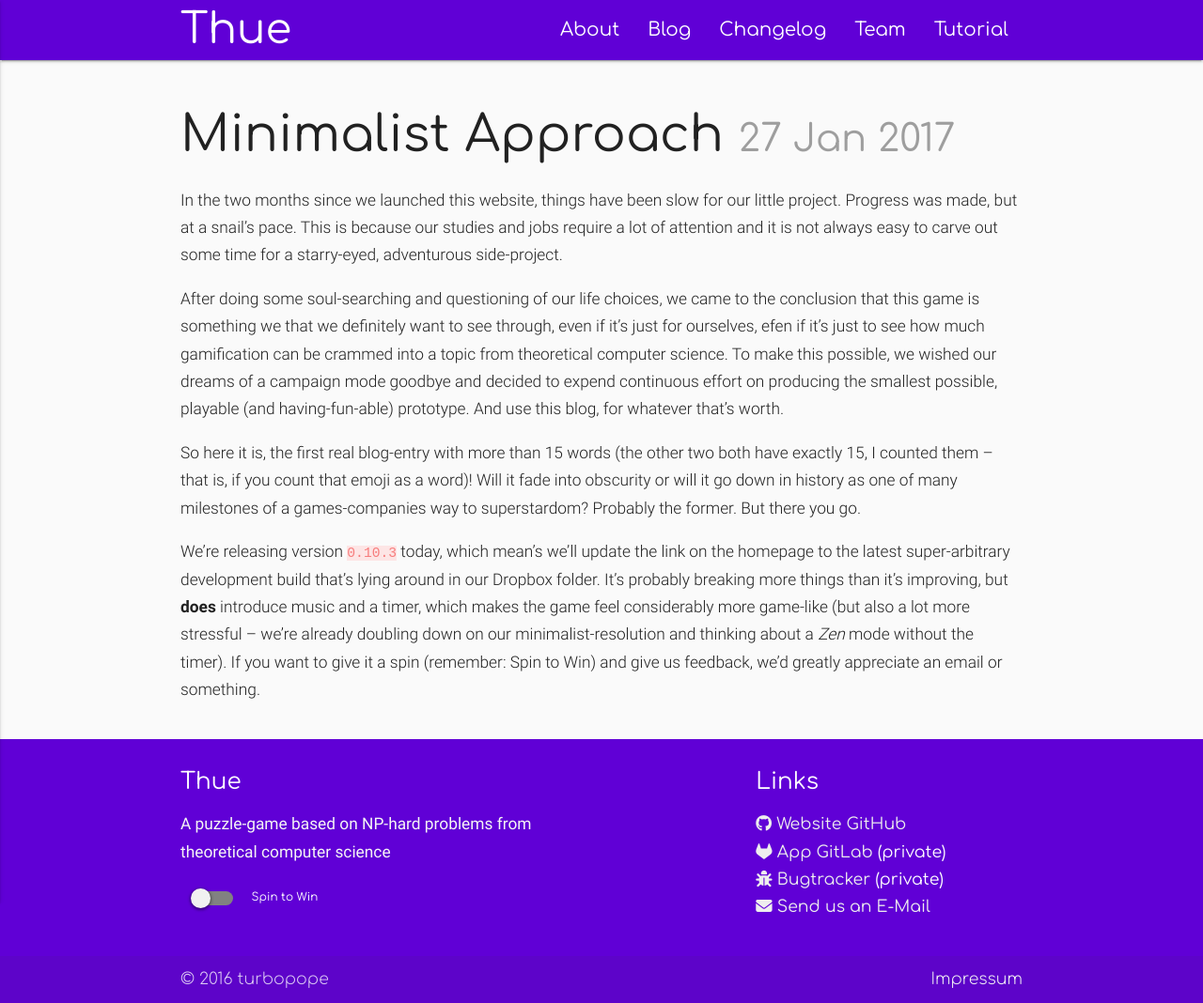
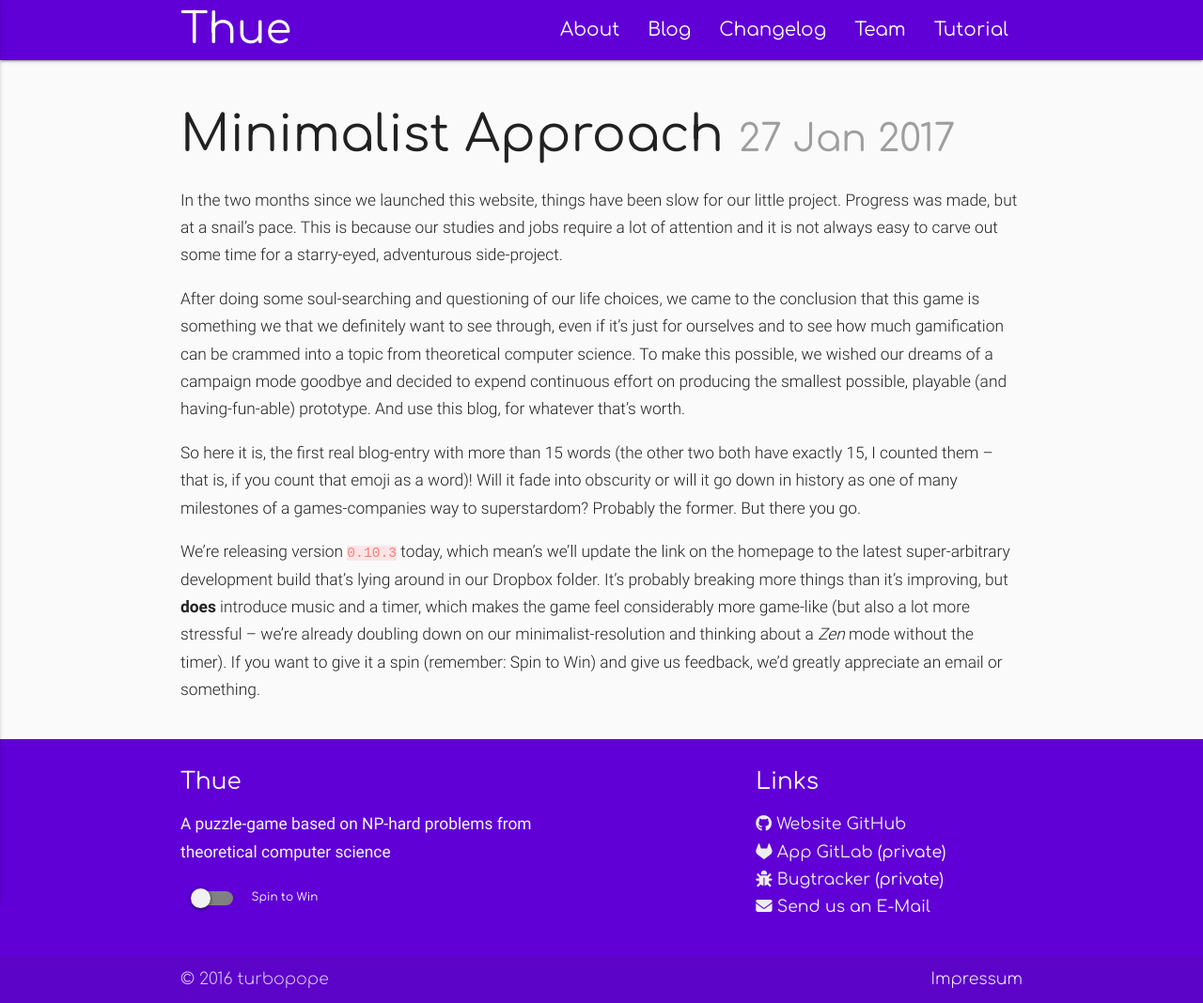
Before and after one commit to turbopope/thue.systems, a Jekyll site: the page built from _posts/2017-01-27-reframe.markdown, in a window 1280 px wide. Shown: the whole page at 94% size. Built offline with Jekyll 4.4.1, drawn with Linux system fonts in a browser that asks for light colours; nearby versions of some CDN libraries.

Commit message:
Squash some pesky typos
Why yes, I like the word 'pesky'

```diff
--- a/_posts/2017-01-27-reframe.markdown
+++ b/_posts/2017-01-27-reframe.markdown
@@ -6,7 +6,7 @@ categories: thue
 ---
 In the two months since we launched this website, things have been slow for our little project. Progress was made, but at a snail's pace. This is because our studies and jobs require a lot of attention and it is not always easy to carve out some time for a starry-eyed, adventurous side-project.
 
-After doing some soul-searching and questioning of our life choices, we came to the conclusion that this game is something we that we definitely want to see through, even if it's just for ourselves, efen if it's just to see how much gamification can be crammed into a topic from theoretical computer science. To make this possible, we wished our dreams of a campaign mode goodbye and decided to expend continuous effort on producing the smallest possible, playable (and having-fun-able) prototype. And use this blog, for whatever that's worth.
+After doing some soul-searching and questioning of our life choices, we came to the conclusion that this game is something we that we definitely want to see through, even if it's just for ourselves and to see how much gamification can be crammed into a topic from theoretical computer science. To make this possible, we wished our dreams of a campaign mode goodbye and decided to expend continuous effort on producing the smallest possible, playable (and having-fun-able) prototype. And use this blog, for whatever that's worth.
 
 So here it is, the first real blog-entry with more than 15 words (the other two both have exactly 15, I counted them -- that is, if you count that emoji as a word)! Will it fade into obscurity or will it go down in history as one of many milestones of a games-companies way to superstardom? Probably the former. But there you go.
 
```
